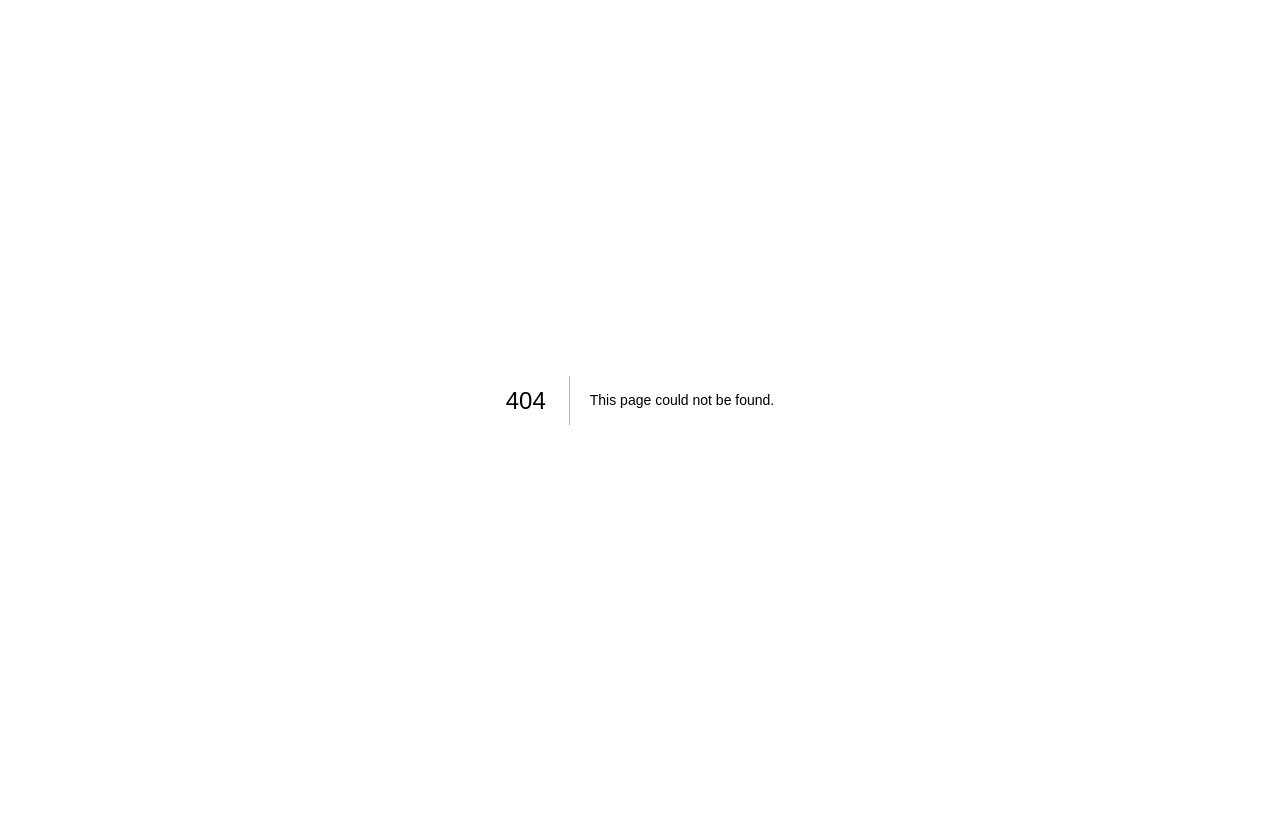
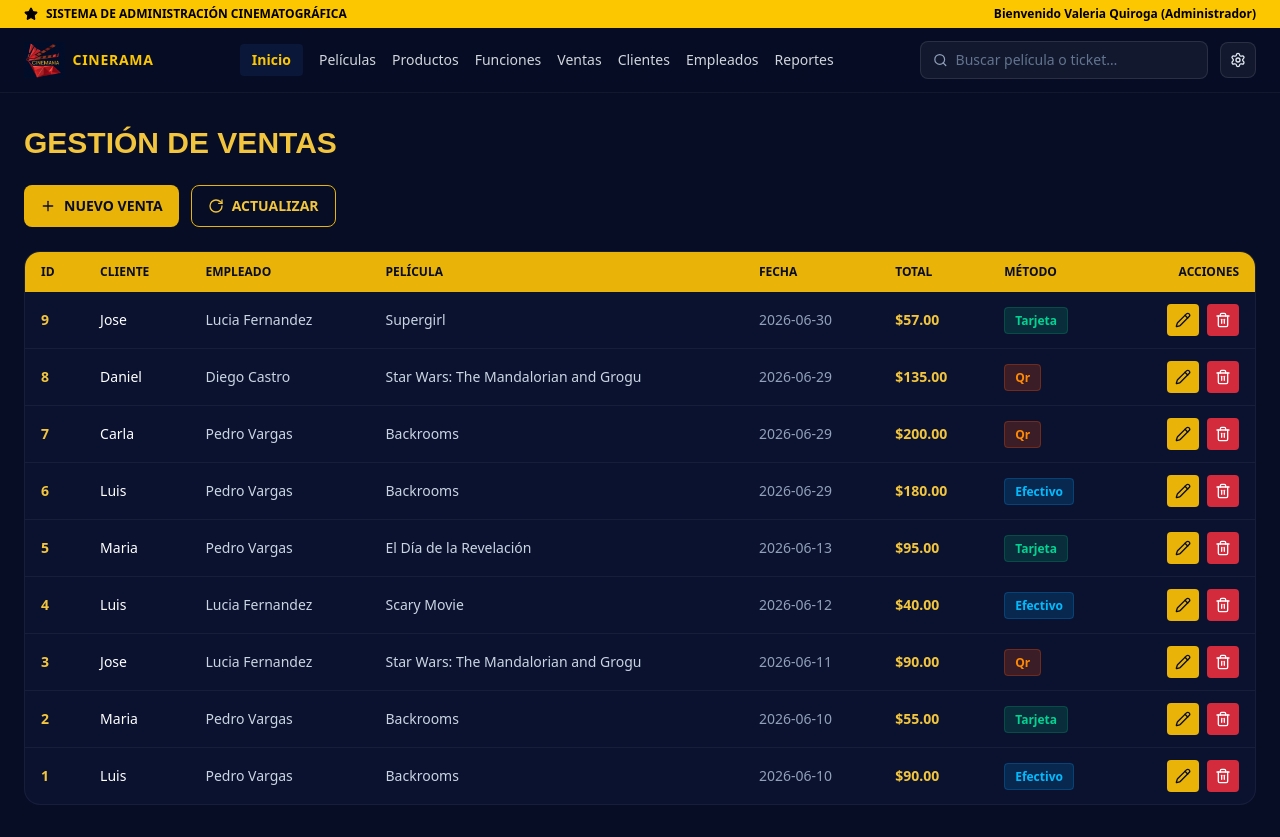
Before and after one commit to fabiola-gonzales-sandoval/sistema_cine, a Next.js app: page /dashboard/sales in a window 1280 px wide. Before the commit this address had no page. Before the commit the page ends 800 px from the top, so only its background shows below. Built offline with nearby package versions, Linux system fonts and the light colour scheme; a web font is replaced by a local one.

Commit message:
feat: agregar tabla de gestion de ventas con datos de prueba

```diff
--- /dev/null
+++ b/app/dashboard/sales/page.tsx
@@ -0,0 +1,111 @@
+"use client";
+
+import Header from "@/app/components/Header";
+import { Plus, RotateCw, Pencil, Trash2 } from "lucide-react";
+
+export default function VentasPage() {
+  const ventas = [
+    { id: 9, cliente: "Jose", empleado: "Lucia Fernandez", pelicula: "Supergirl", fecha: "2026-06-30", total: "$57.00", metodo: "Tarjeta" },
+    { id: 8, cliente: "Daniel", empleado: "Diego Castro", pelicula: "Star Wars: The Mandalorian and Grogu", fecha: "2026-06-29", total: "$135.00", metodo: "Qr" },
+    { id: 7, cliente: "Carla", empleado: "Pedro Vargas", pelicula: "Backrooms", fecha: "2026-06-29", total: "$200.00", metodo: "Qr" },
+    { id: 6, cliente: "Luis", empleado: "Pedro Vargas", pelicula: "Backrooms", fecha: "2026-06-29", total: "$180.00", metodo: "Efectivo" },
+    { id: 5, cliente: "Maria", empleado: "Pedro Vargas", pelicula: "El Día de la Revelación", fecha: "2026-06-13", total: "$95.00", metodo: "Tarjeta" },
+    { id: 4, cliente: "Luis", empleado: "Lucia Fernandez", pelicula: "Scary Movie", fecha: "2026-06-12", total: "$40.00", metodo: "Efectivo" },
+    { id: 3, cliente: "Jose", empleado: "Lucia Fernandez", pelicula: "Star Wars: The Mandalorian and Grogu", fecha: "2026-06-11", total: "$90.00", metodo: "Qr" },
+    { id: 2, cliente: "Maria", empleado: "Pedro Vargas", pelicula: "Backrooms", fecha: "2026-06-10", total: "$55.00", metodo: "Tarjeta" },
+    { id: 1, cliente: "Luis", empleado: "Pedro Vargas", pelicula: "Backrooms", fecha: "2026-06-10", total: "$90.00", metodo: "Efectivo" },
+  ];
+
+  const metodoBadge = (metodo: string) => {
+    const styles: Record<string, string> = {
+      Tarjeta: "bg-emerald-600/20 text-emerald-400 border border-emerald-600/30",
+      Qr: "bg-orange-600/20 text-orange-400 border border-orange-600/30",
+      Efectivo: "bg-sky-600/20 text-sky-400 border border-sky-600/30",
+    };
+    return (
+      <span className={`text-xs font-semibold px-2.5 py-1 rounded ${styles[metodo] ?? "bg-white/10 text-slate-300"}`}>
+        {metodo}
+      </span>
+    );
+  };
+
+  return (
+    <div className="min-h-screen bg-navy-950 text-slate-200 antialiased font-sans">
+      <Header />
+
+      <main className="max-w-[1400px] mx-auto px-4 sm:px-6 py-8 space-y-6">
+        {/* Encabezado */}
+        <section>
+          <h1 className="font-display text-2xl sm:text-3xl font-bold text-gold-400">
+            GESTIÓN DE VENTAS
+          </h1>
+        </section>
+
+        {/* Botones de acción */}
+        <section className="flex flex-wrap gap-3">
+          <button
+            type="button"
+            className="inline-flex items-center gap-2 bg-gold-500 hover:bg-gold-400 transition-colors text-navy-950 text-sm font-semibold px-4 py-2.5 rounded-lg"
+          >
+            <Plus className="w-4 h-4" /> NUEVO VENTA
+          </button>
+          <button
+            type="button"
+            className="inline-flex items-center gap-2 bg-transparent hover:bg-white/5 transition-colors border border-gold-500 text-gold-400 text-sm font-semibold px-4 py-2.5 rounded-lg"
+          >
+            <RotateCw className="w-4 h-4" /> ACTUALIZAR
+          </button>
+        </section>
+
+        {/* Tabla de ventas */}
+        <section className="bg-navy-900 border border-white/5 rounded-2xl overflow-hidden">
+          <div className="overflow-x-auto">
+            <table className="w-full text-sm">
+              <thead>
+                <tr className="bg-gold-500 text-navy-950 text-xs font-bold uppercase">
+                  <th className="text-left px-4 py-3">ID</th>
+                  <th className="text-left px-4 py-3">Cliente</th>
+                  <th className="text-left px-4 py-3">Empleado</th>
+                  <th className="text-left px-4 py-3">Película</th>
+                  <th className="text-left px-4 py-3">Fecha</th>
+                  <th className="text-left px-4 py-3">Total</th>
+                  <th className="text-left px-4 py-3">Método</th>
+                  <th className="text-right px-4 py-3">Acciones</th>
+                </tr>
+              </thead>
+              <tbody className="divide-y divide-white/5">
+                {ventas.map((venta) => (
+                  <tr key={venta.id} className="hover:bg-white/5 transition-colors">
+                    <td className="px-4 py-3 text-gold-400 font-semibold">{venta.id}</td>
+                    <td className="px-4 py-3 text-white">{venta.cliente}</td>
+                    <td className="px-4 py-3 text-slate-300">{venta.empleado}</td>
+                    <td className="px-4 py-3 text-slate-300">{venta.pelicula}</td>
+                    <td className="px-4 py-3 text-slate-400">{venta.fecha}</td>
+                    <td className="px-4 py-3 text-gold-400 font-semibold">{venta.total}</td>
+                    <td className="px-4 py-3">{metodoBadge(venta.metodo)}</td>
+                    <td className="px-4 py-3">
+                      <div className="flex items-center justify-end gap-2">
+                        <button
+                          type="button"
+                          className="w-8 h-8 flex items-center justify-center rounded bg-gold-500 hover:bg-gold-400 transition-colors text-navy-950"
+                        >
+                          <Pencil className="w-4 h-4" />
+                        </button>
+                        <button
+                          type="button"
+                          className="w-8 h-8 flex items-center justify-center rounded bg-crimson-600 hover:bg-crimson-500 transition-colors text-white"
+                        >
+                          <Trash2 className="w-4 h-4" />
+                        </button>
+                      </div>
+                    </td>
+                  </tr>
+                ))}
+              </tbody>
+            </table>
+          </div>
+        </section>
+      </main>
+    </div>
+  );
+}
```
